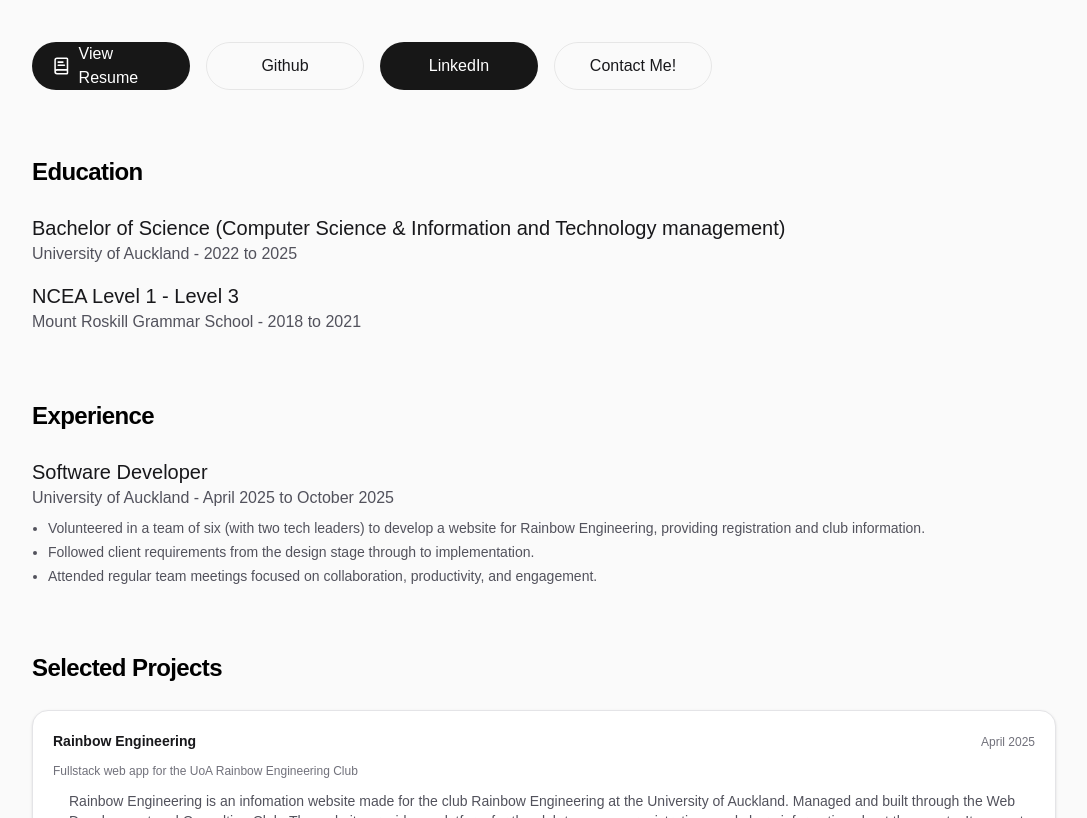
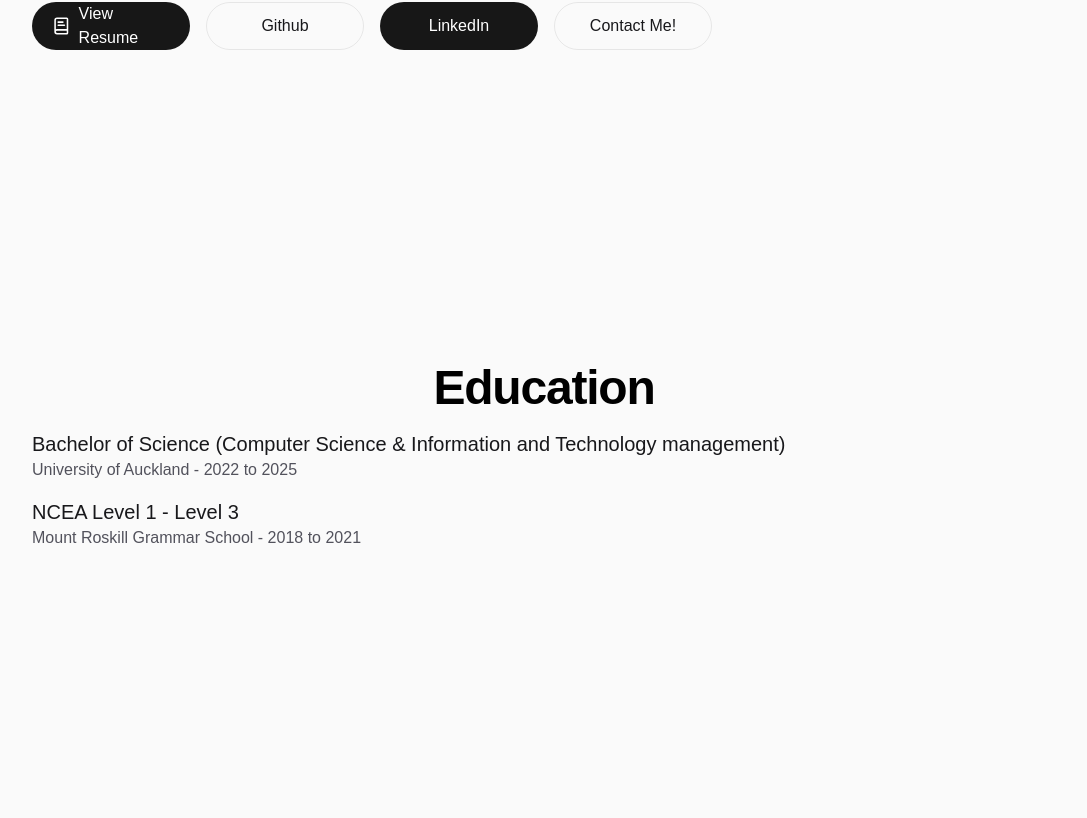
Before and after one commit to vi0letchen/violet-portfolio, a Next.js app: page / in a window 1280 px wide. Shown: the part 342-1160 px from the top of the page, without its empty margins (96-1183 px from the left). Built offline with nearby package versions, Linux system fonts and the light colour scheme.

Commit message:
style:title styling

```diff
--- a/src/app/page.js
+++ b/src/app/page.js
@@ -6,7 +6,7 @@ export default function Home() {
   return (
     <div className="min-h-screen bg-zinc-50 px-6 py-12 text-zinc-900 dark:bg-black dark:text-zinc-50">
       <Navbar/>
-      <main className="mx-auto flex max-w-5xl flex-col gap-12 md:gap-16 pt-20">
+      <main className="mx-auto flex max-w-5xl flex-col gap-12 md:gap-80 pt-20">
         {/* Self Introduction */}
         <div className="flex flex-col gap-6 justify-between">
           <h1 className="max-w-xs text-3xl font-semibold leading-10 tracking-tight text-black dark:text-zinc-50">
@@ -17,8 +17,7 @@ export default function Home() {
             creating beautiful and functional web applications. Explore my
             projects and get to know more about me.
           </p>
-        </div>
-        {/* Links */}
+                  {/* Links */}
 
         <div className="flex flex-col sm:flex-row items-start gap-4 text-base font-medium ">
           <a
@@ -56,9 +55,11 @@ export default function Home() {
             Contact Me!
           </a>
         </div>
+        </div>
+
         {/* Education */}
         <div className="flex flex-col gap-6">
-          <h2 className="text-2xl font-semibold leading-9 tracking-tight text-black dark:text-zinc-50">
+          <h2 className="text-5xl font-semibold leading-9 tracking-tight text-black dark:text-zinc-50 flex justify-center">
             Education
           </h2>
           <div className="flex flex-col gap-4">
@@ -84,7 +85,7 @@ export default function Home() {
 
         {/* Experience */}
         <div className="flex flex-col gap-6">
-          <h2 className="text-2xl font-semibold leading-9 tracking-tight text-black dark:text-zinc-50">
+          <h2 className="flex justify-center text-5xl font-semibold leading-9 tracking-tight text-black dark:text-zinc-50">
             Experience
           </h2>
           <div className="flex flex-col gap-4">
@@ -116,7 +117,7 @@ export default function Home() {
 
         {/* Projects */}
         <div className="flex flex-col gap-6">
-          <h2 className="text-2xl font-semibold leading-9 tracking-tight text-black dark:text-zinc-50">
+          <h2 className="flex justify-center text-5xl font-semibold leading-9 tracking-tight text-black dark:text-zinc-50">
             Selected Projects
           </h2>
           <div className="flex flex-col gap-4">
```
